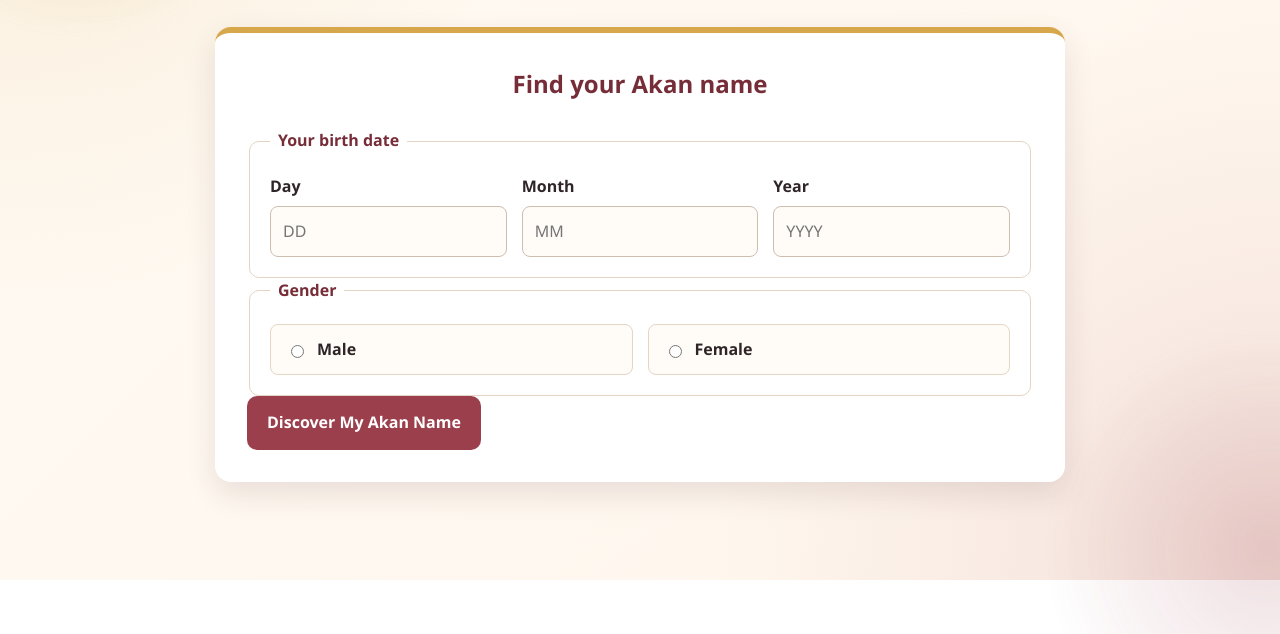
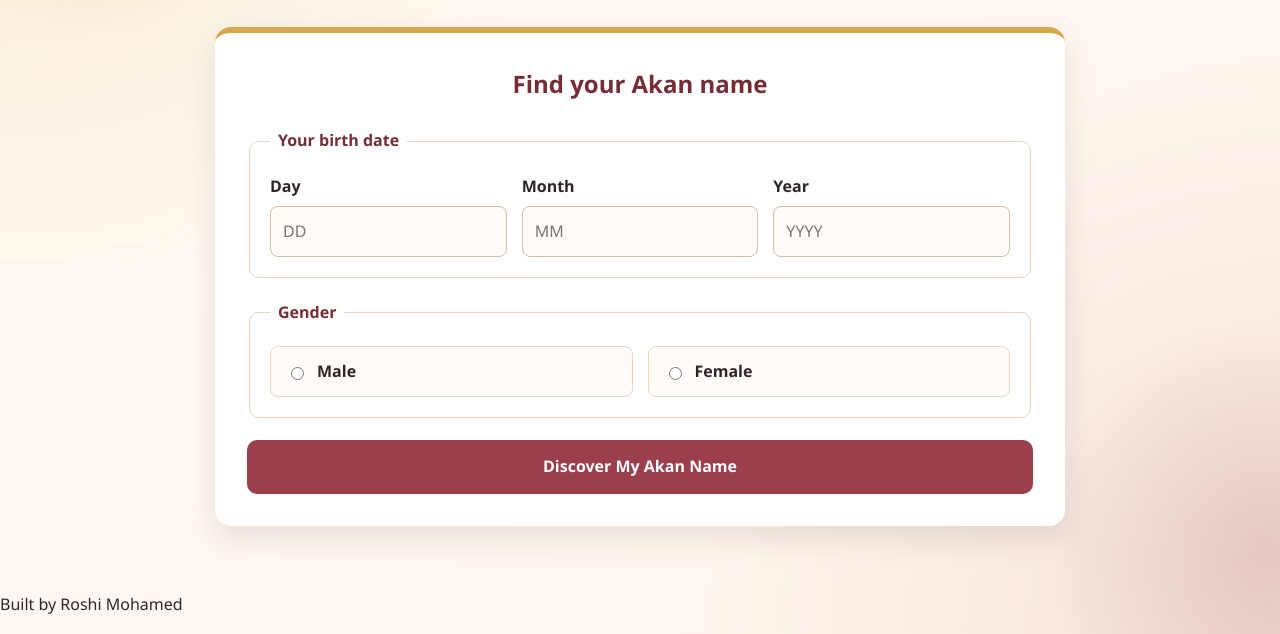
Before and after one commit to Roshi-collab/akan-name-generator, a plain HTML site: page index.html in a window 1280 px wide. Shown: the part 220-854 px from the top of the page. Before the commit the page ends 800 px from the top, so only its background shows below. Drawn offline with Linux system fonts and the light colour scheme.

Commit message:
Add project footer

```diff
--- a/index.html
+++ b/index.html
@@ -28,7 +28,7 @@
       <section class="form-card" aria-labelledby="form-title">
         <h2 id="form-title">Find your Akan name</h2>
 
-        <form id="akan-form" novalidate></form>
+        <form id="akan-form" novalidate>
           <fieldset>
             <legend>Your birth date</legend>
 
@@ -118,6 +118,13 @@
         </section>
       </section>
     </main>
+        </main>
+
+    <footer class="site-footer">
+      <p>Built by Roshi Mohamed</p>
+    </footer>
+
+    <script src="script.js"></script>
 
     <script src="script.js"></script>
   </body>
```
